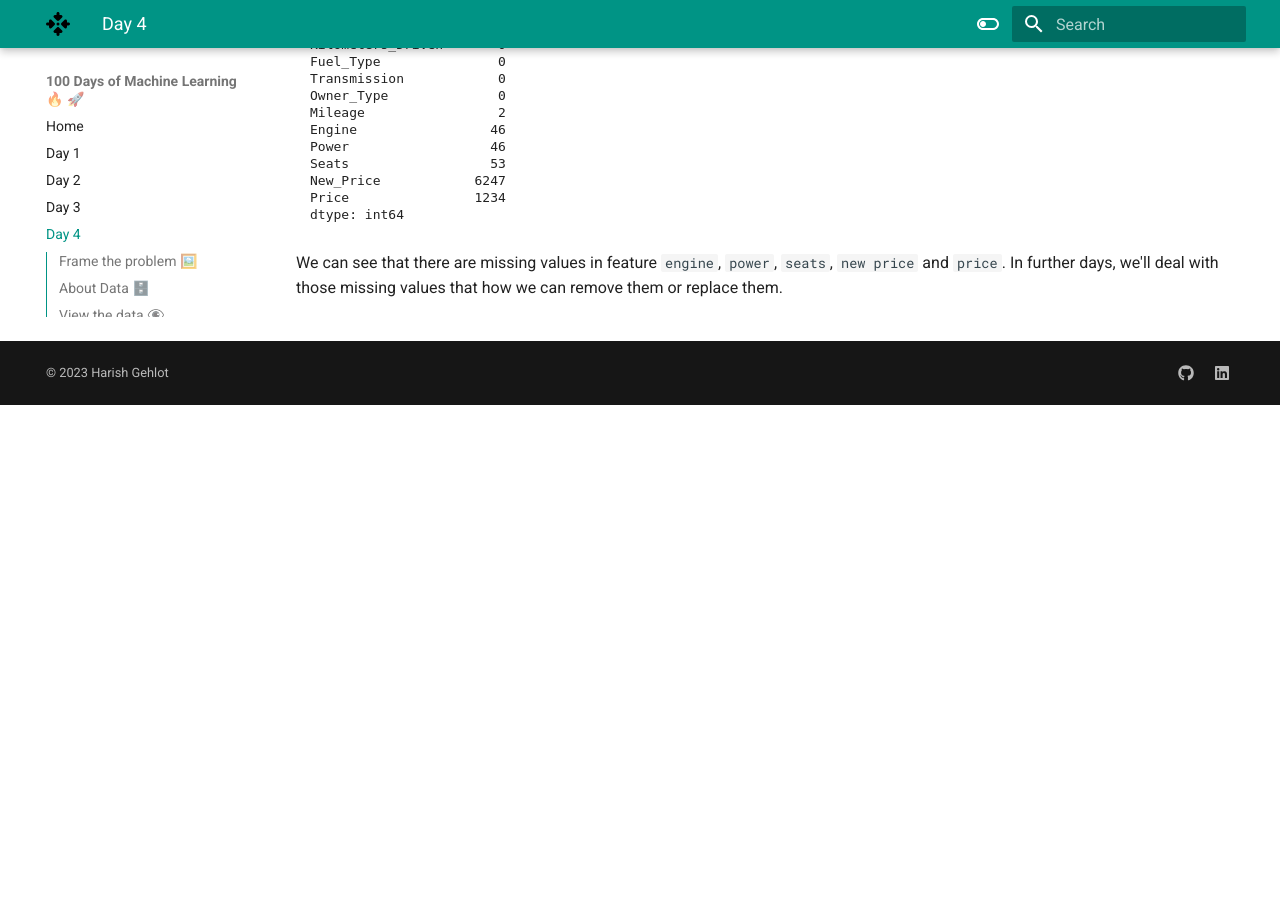
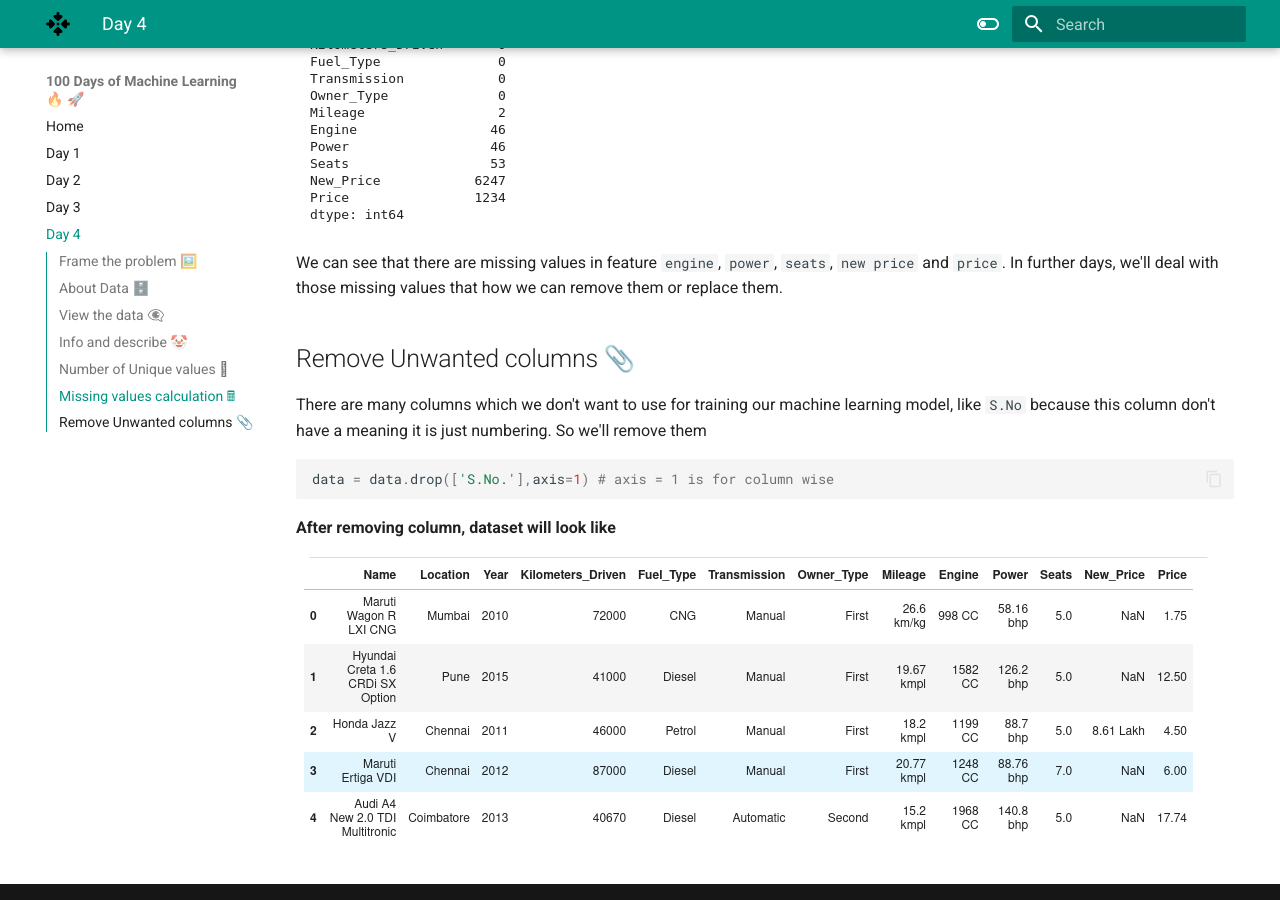
Before and after one commit to Hg03/100-Days-Of-Machine-Learning, an MkDocs documentation site: the page built from docs/Day 4.md, in a window 1280 px wide and 900 px high, scrolled down 2811 px. Built offline with MkDocs 1.6.1 and Material for MkDocs 9.7.7, drawn with Linux system fonts in a browser that asks for light colours; before the commit the page ends 3216 px from its top, so only the background shows below that.

Commit message:
day 4 halved

````diff
--- a/docs/Day 4.md
+++ b/docs/Day 4.md
@@ -64,4 +64,14 @@ data.isnull().sum() # it will display number of missing values in each feature
 
 We can see that there are missing values in feature `engine`, `power`, `seats`, `new price` and `price`. In further days, we'll deal with those missing values that how we can remove them or replace them.
 
-##
+## Remove Unwanted columns 📎
+
+There are many columns which we don't want to use for training our machine learning model, like `S.No` because this column don't have a meaning it is just numbering. So we'll remove them
+
+```python
+data = data.drop(['S.No.'],axis=1) # axis = 1 is for column wise
+```
+
+**After removing column, dataset will look like**
+
+![Alt text](assets/afterremoving.png)
````
Also changed, not shown: docs/assets/afterremoving.png (added).
